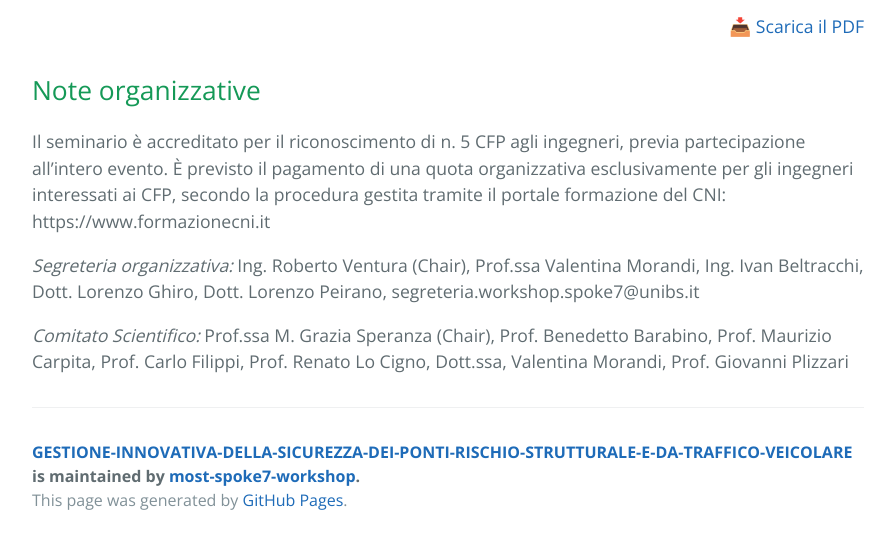
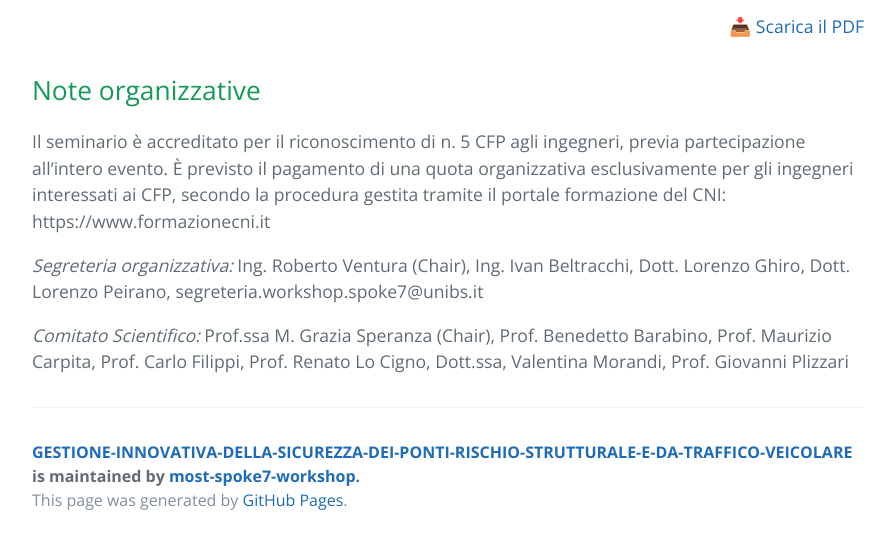
Before and after one commit to most-spoke7-workshop/GESTIONE-INNOVATIVA-DELLA-SICUREZZA-DEI-PONTI-RISCHIO-STRUTTURALE-E-DA-TRAFFICO-VEICOLARE, a Jekyll site: the page built from index.md, in a window 1280 px wide and 900 px high, scrolled down 2287 px, cut to the strip 356-900 px from the top of the window. Shown: the whole strip, without its empty margins (192-1087 px from the left). Built offline with Jekyll 4.4.1, drawn with Linux system fonts in a browser that asks for light colours.

Commit message:
Update index.md

```diff
--- a/index.md
+++ b/index.md
@@ -115,6 +115,6 @@ Il seminario è accreditato per il riconoscimento di n. 5 CFP agli ingegneri, pr
 È previsto il pagamento di una quota organizzativa esclusivamente per gli ingegneri interessati ai CFP, secondo la
 procedura gestita tramite il portale formazione del CNI: https://www.formazionecni.it
 
-*Segreteria organizzativa:* Ing. Roberto Ventura (Chair), Prof.ssa Valentina Morandi, Ing. Ivan Beltracchi, Dott. Lorenzo Ghiro, Dott. Lorenzo Peirano, segreteria.workshop.spoke7@unibs.it
+*Segreteria organizzativa:* Ing. Roberto Ventura (Chair), Ing. Ivan Beltracchi, Dott. Lorenzo Ghiro, Dott. Lorenzo Peirano, segreteria.workshop.spoke7@unibs.it
 
 *Comitato Scientifico:* Prof.ssa M. Grazia Speranza (Chair), Prof. Benedetto Barabino, Prof. Maurizio Carpita, Prof. Carlo Filippi, Prof. Renato Lo Cigno, Dott.ssa, Valentina Morandi, Prof. Giovanni Plizzari
```
